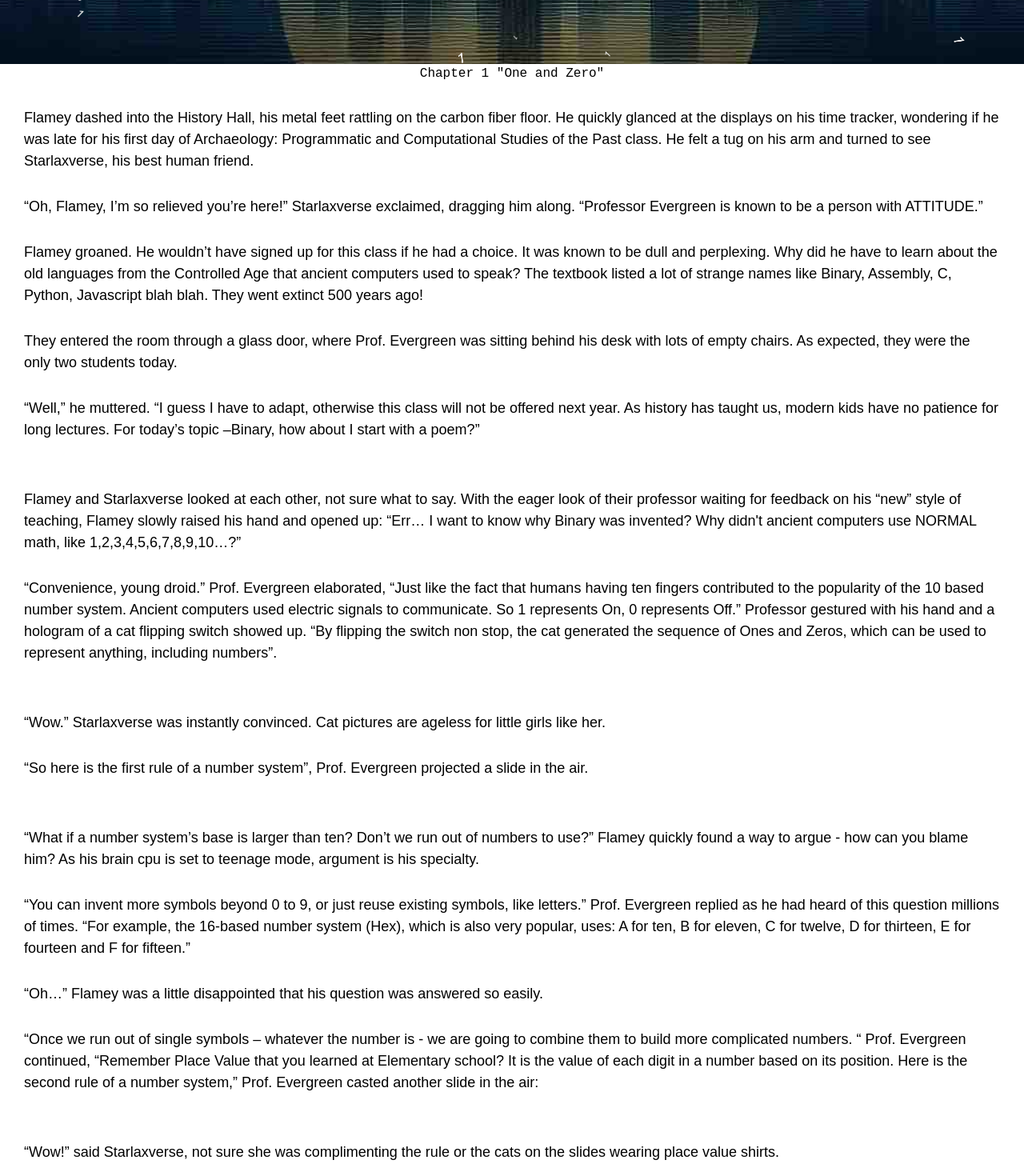
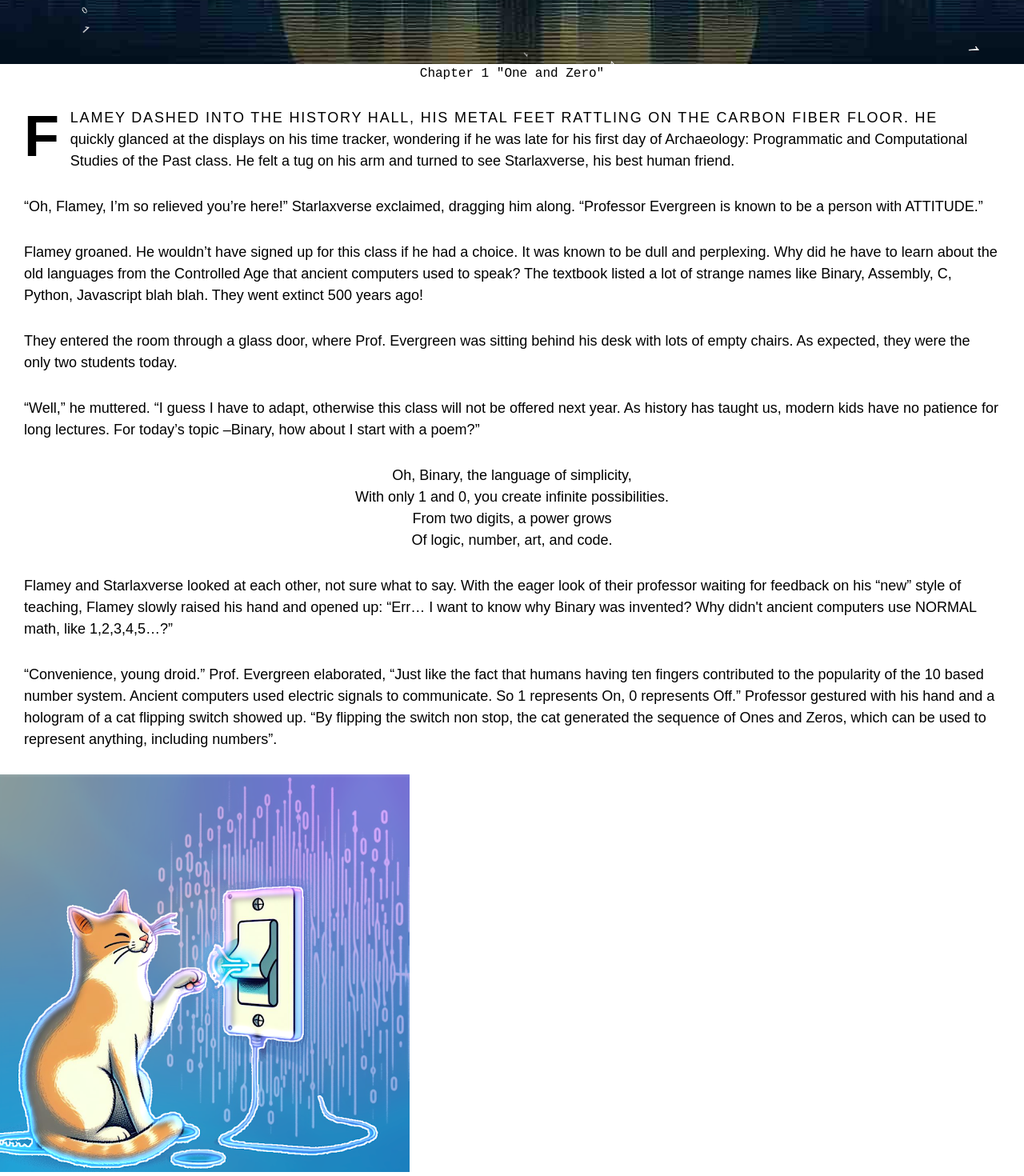
Before and after one commit to yong/lost-language-of-the-machines, a React (Vite) app: page / in a window 1280 px wide. Shown: the part 720-2190 px from the top of the page at 80% size. Built offline with nearby package versions, Linux system fonts and the light colour scheme.

Commit message:
add images

```diff
--- a/src/Chapter1.jsx
+++ b/src/Chapter1.jsx
@@ -2,7 +2,7 @@ const Chapter1 = () => {
     return (
         <div>
             <h1 className="text-center">Chapter 1 "One and Zero"</h1>
-<p>Flamey dashed into the History Hall, his metal feet rattling on the carbon fiber floor. He quickly glanced at the displays on his time tracker, wondering if he was late for his first day of Archaeology: Programmatic and Computational Studies of the Past class. He felt a tug on his arm and turned to see Starlaxverse, his best human friend.</p>
+<p className="mb-3 first-line:uppercase first-line:tracking-widest first-letter:text-7xl first-letter:font-bold first-letter:me-3 first-letter:float-start">Flamey dashed into the History Hall, his metal feet rattling on the carbon fiber floor. He quickly glanced at the displays on his time tracker, wondering if he was late for his first day of Archaeology: Programmatic and Computational Studies of the Past class. He felt a tug on his arm and turned to see Starlaxverse, his best human friend.</p>
 
 <p>“Oh, Flamey, I’m so relieved you’re here!” Starlaxverse exclaimed, dragging him along. “Professor Evergreen is known to be a person with ATTITUDE.”</p>
 
@@ -12,14 +12,19 @@ const Chapter1 = () => {
 
 <p>“Well,” he muttered. “I guess I have to adapt, otherwise this class will not be offered next year. As history has taught us, modern kids have no patience for long lectures. For today’s topic –Binary, how about I start with a poem?”</p>
 
-<img/>
+<p class="mb-3 text-center">
+Oh, Binary, the language of simplicity, <br/>
+With only 1 and 0, you create infinite possibilities. <br/>
+From two digits, a power grows <br/>
+Of logic, number, art, and code.<br/>
+</p>
 
-<p>Flamey and Starlaxverse looked at each other, not sure what to say. With the eager look of their professor waiting for feedback on his “new” style of teaching, Flamey slowly raised his hand and opened up: “Err… I want to know why Binary was invented? Why didn't ancient computers use NORMAL math, like 1,2,3,4,5,6,7,8,9,10…?”</p>
+<p>Flamey and Starlaxverse looked at each other, not sure what to say. With the eager look of their professor waiting for feedback on his “new” style of teaching, Flamey slowly raised his hand and opened up: “Err… I want to know why Binary was invented? Why didn't ancient computers use NORMAL math, like 1,2,3,4,5…?”</p>
 
 <p>“Convenience, young droid.” Prof. Evergreen elaborated, “Just like the fact that humans having ten fingers contributed to the popularity of the 10 based number system. Ancient computers used electric signals to communicate. So 1 represents On, 0 represents Off.” Professor gestured with his hand and a hologram of a cat flipping switch showed up. “By flipping the switch non stop, the cat generated the sequence of Ones and Zeros, which can be used to represent anything, including numbers”.</p>
 
 
-<img/>
+<img src="/chapter1/cat.png"/>
 
 <p>“Wow.” Starlaxverse was instantly convinced. Cat pictures are ageless for little girls like her.</p>
 <p>“So here is the first rule of a number system”, Prof. Evergreen projected a slide in the air.</p>
```
Also changed, not shown: public/chapter1/cat.png (added).
